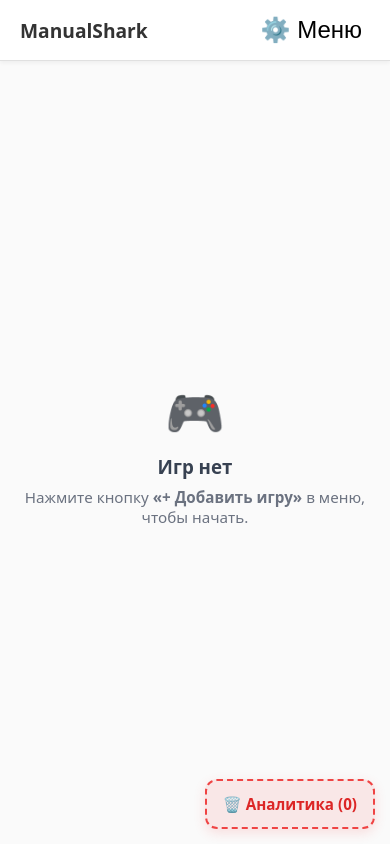
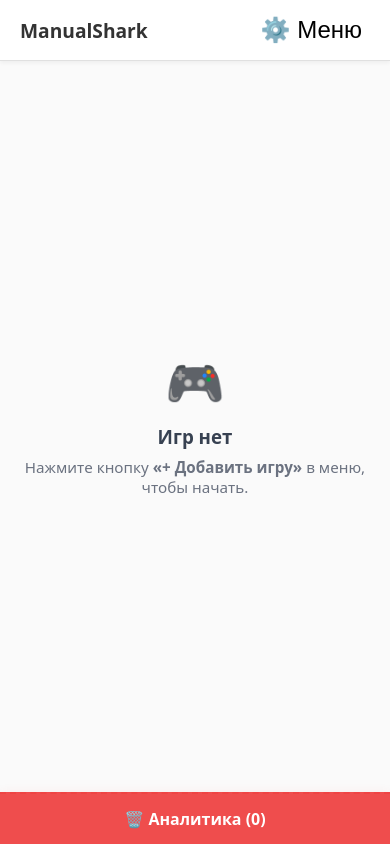
Before and after one commit to VIPigeon/fast-track-1, a React (Vite) app in the folder test-site/: page / in a window 390 px wide. Built offline with nearby package versions, Linux system fonts and the light colour scheme.

Commit message:
урна под телефон

```diff
--- a/test-site/src/App.css
+++ b/test-site/src/App.css
@@ -280,23 +280,36 @@
   z-index: 99;
 }
 
-/* Адаптивность для мобильных телефонов (ширина до 768px) */
 @media (max-width: 768px) {
   .menu-toggle-btn {
     display: block;
   }
 
+  /* Показываем кнопку закрытия крестиком */
+  .sidebar-close-btn {
+    display: block;
+    background: none;
+    border: none;
+    font-size: 1.4rem;
+    cursor: pointer;
+    color: #374151;
+    padding: 4px 8px;
+  }
+
+  /* Сайдбар на мобилках */
   .sidebar {
     position: fixed !important;
     top: 0;
-    right: -280px; /* Спрятан за правым краем */
-    width: 260px !important;
+    right: -240px;
+    width: 210px !important;
     height: 100vh;
     transition: right 0.3s ease-in-out;
     z-index: 100;
+    box-sizing: border-box;
+    padding: 15px;
+    gap: 12px;
   }
 
-  /* Класс для показа сайдбара */
   .sidebar.mobile-open {
     right: 0;
   }
@@ -305,32 +318,29 @@
     display: block;
   }
 
-  /* Уменьшаем размер игровых блоков для мобилок */
-  .box {
-    width: 130px !important;
-    height: 110px !important;
-    padding: 6px !important;
+  /* Урна на телефоне — растянутая на всю нижнюю часть экрана */
+  .trash-bin {
+    position: absolute;
+    bottom: 0;
+    left: 0;
+    right: 0;
+    width: 100%;
+    height: 52px;
+    min-width: unset;
+    border-radius: 0; /* Прямоугольная плашка во всю ширину */
+    border-left: none;
+    border-right: none;
+    border-bottom: none;
+    border-top: 2px dashed #ef4444;
+    background-color: rgba(239, 68, 68, 0.95); /* Боле плотный фон для читаемости */
+    color: #ffffff;
+    font-size: 1rem;
+    z-index: 80;
+    box-sizing: border-box;
   }
 
-  .game-link {
-    font-size: 0.75rem !important;
-    -webkit-line-clamp: 1 !important; /* На телефонах название в 1 строку, чтобы поместилась цена */
-  }
-
-  .game-prices {
-    font-size: 0.7rem !important;
-  }
-
-  .game-meta {
-    font-size: 0.6rem !important;
-  }
-
-  /* Уменьшаем корзину/аналитику на мобилках */
-  .trash-bin {
-    bottom: 15px;
-    right: 15px;
-    min-width: 120px;
-    height: 50px;
-    font-size: 0.95rem;
+  /* Чтобы нижняя часть доски не перекрывалась длинной полосой урны */
+  .board {
+    padding-bottom: 60px;
   }
 }
--- a/test-site/src/App.jsx
+++ b/test-site/src/App.jsx
@@ -433,12 +433,11 @@ export default function App() {
 
         {/* Выдвижной сайдбар */}
         <aside className={`sidebar ${isMobileMenuOpen ? 'mobile-open' : ''}`}>
-          <div style={{ display: 'flex', justifyContent: 'space-between', alignItems: 'center' }}>
-            <h2 className="sidebar-title" style={{ margin: 0 }}>Настройки</h2>
-            {/* Кнопка закрытия крестиком для мобил */}
+          <div style={{ display: 'flex', justifyContent: 'flex-end', alignItems: 'center' }}>
+            {/* Кнопка закрытия крестиком для мобильных устройств */}
             <button
               onClick={() => setIsMobileMenuOpen(false)}
-              style={{ display: window.innerWidth <= 768 ? 'block' : 'none', background: 'none', border: 'none', fontSize: '1.2rem', cursor: 'pointer' }}
+              className="sidebar-close-btn"
             >
               ✕
             </button>
```
